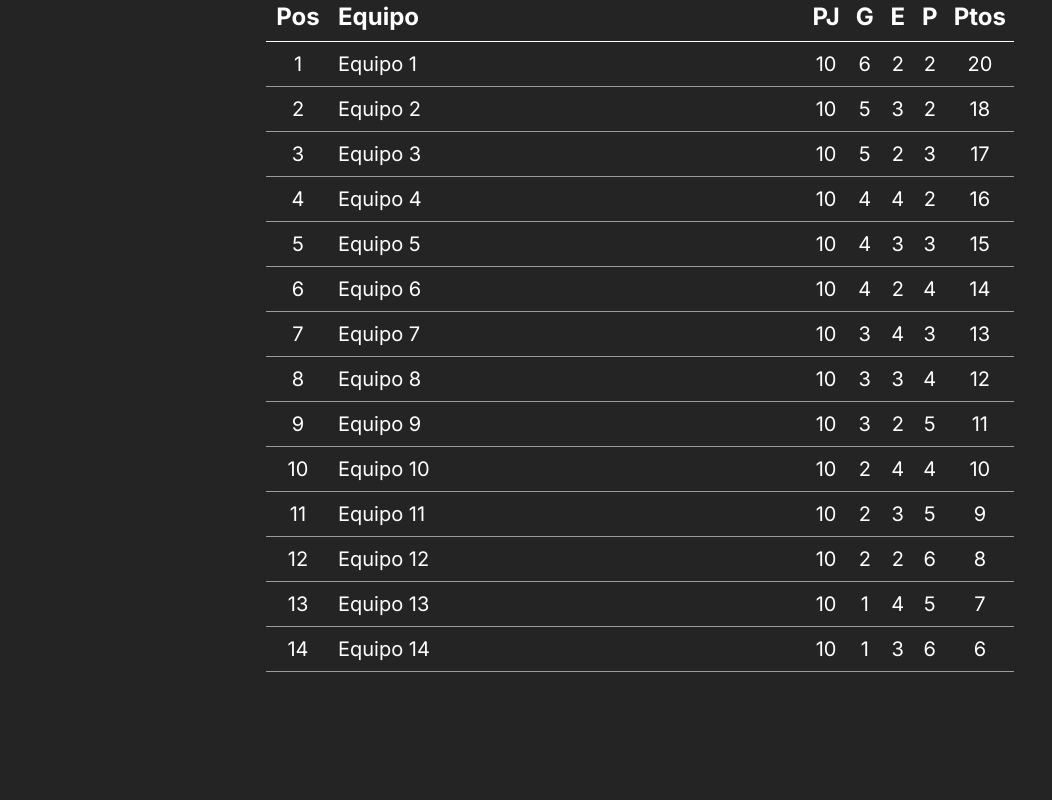
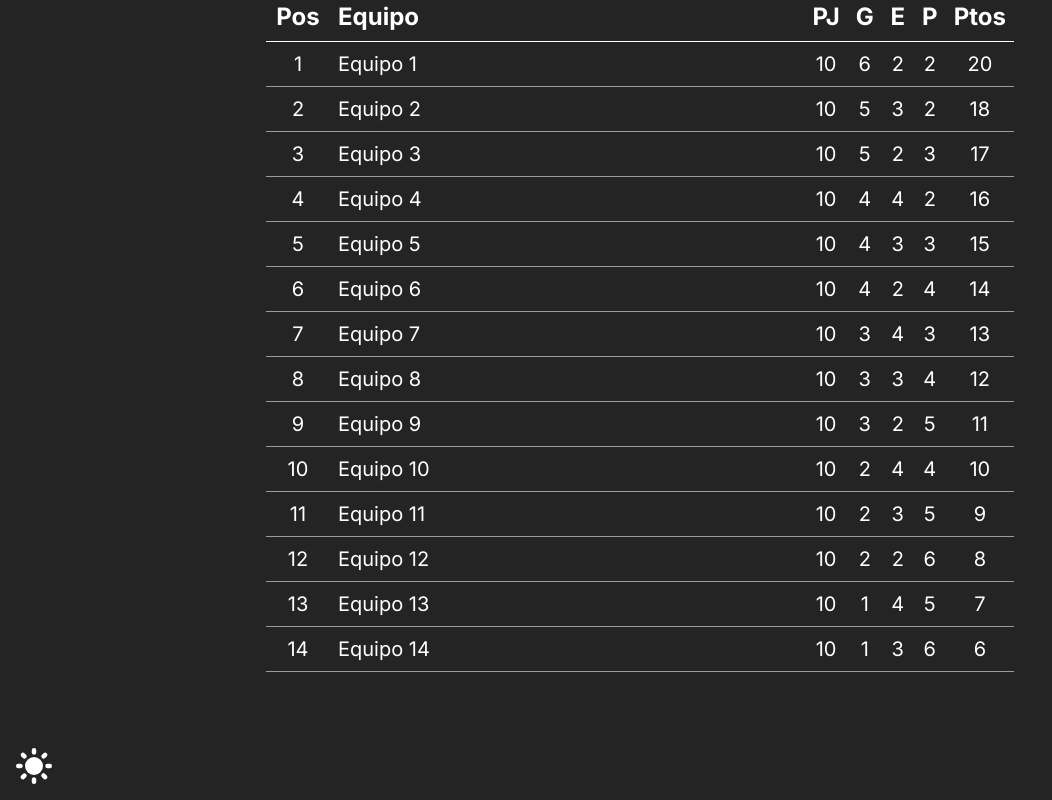
Before and after one commit to alberba/front-end-adonde-band, a Vue app: page /myLeague in a window 1280 px wide. Shown: the part 598-1398 px from the top of the page, without its empty margins (0-1052 px from the left). Before the commit the page ends 1346 px from the top, so only its background shows below. Built offline with nearby package versions, Linux system fonts and the light colour scheme.

Commit message:
me habia fumado el footerapp

```diff
--- a/src/views/MyLeaguePage.vue
+++ b/src/views/MyLeaguePage.vue
@@ -294,5 +294,5 @@ const decrementJornada = () => {
 
 
   </main>
-
+  <FooterApp />
 </template>
```
